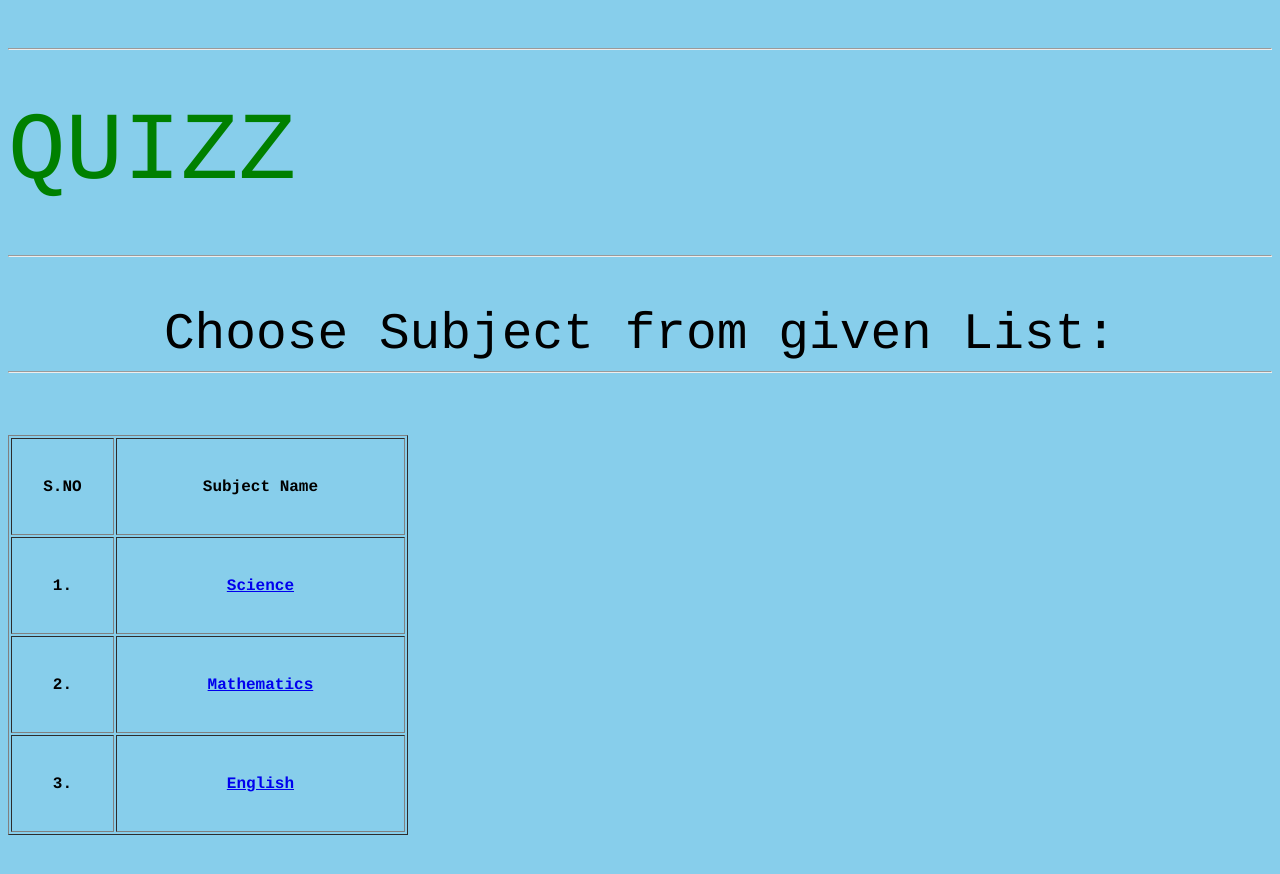
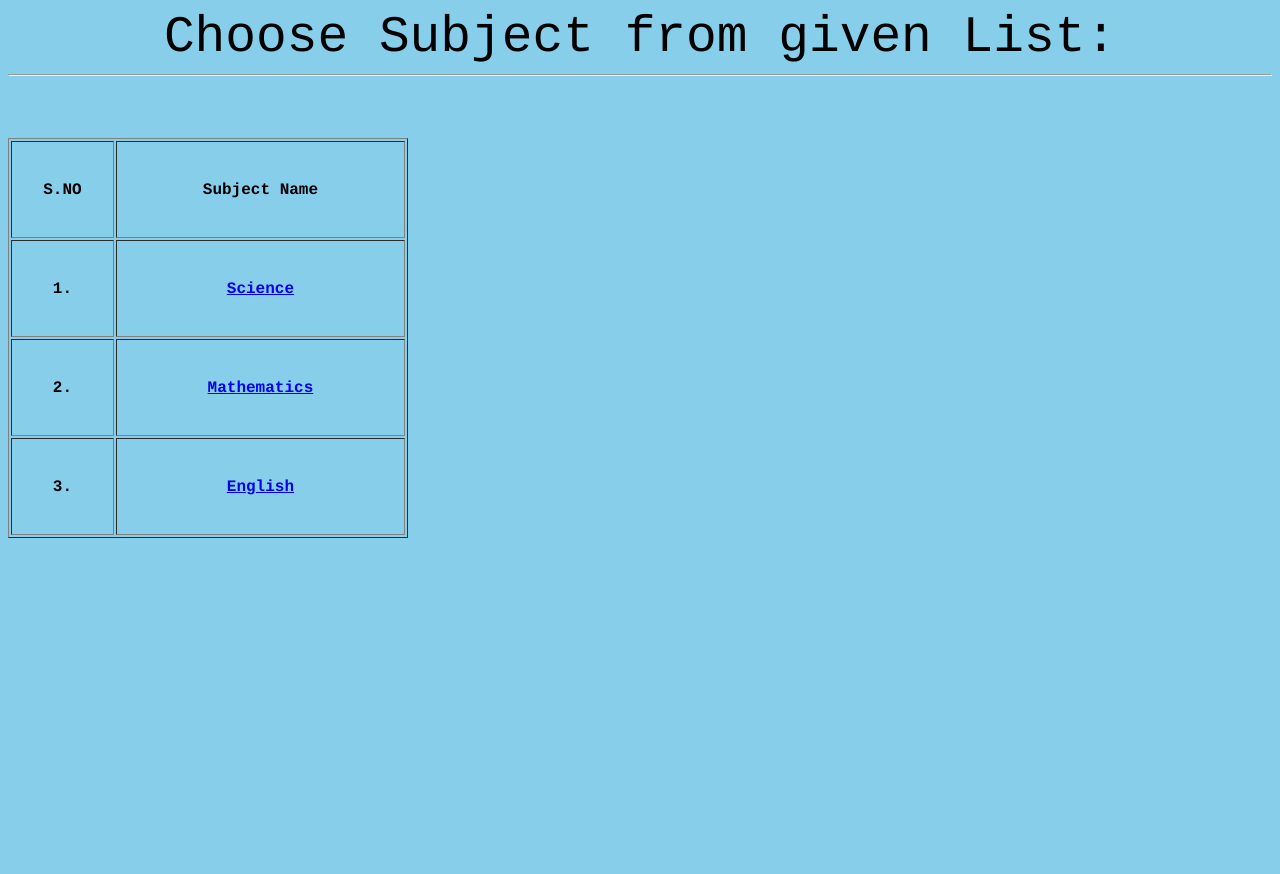
Before and after one commit to jroyone8/jroyon, a plain HTML site: page choosesubject.html in a window 1280 px wide. After the commit the page ends 800 px from the top, so only its background shows below. Drawn offline with Linux system fonts and the light colour scheme.

Commit message:
Update choosesubject.html

```diff
--- a/choosesubject.html
+++ b/choosesubject.html
@@ -5,12 +5,7 @@
 body{
     background-color:skyblue;
     }
-div0{
-          text-align:center;
-               color:green;
-         font-family:courier;
-           font-size:600%;
-    }
+
 div{
           text-align:center;
                color: black;
@@ -32,7 +27,7 @@ table{
 </style>
 </head>
 <body>
-    <div0><hr>QUIZZ<hr></div0>
+
 <div>Choose Subject from given List:</div>
 <hr>
 <div1>
```
